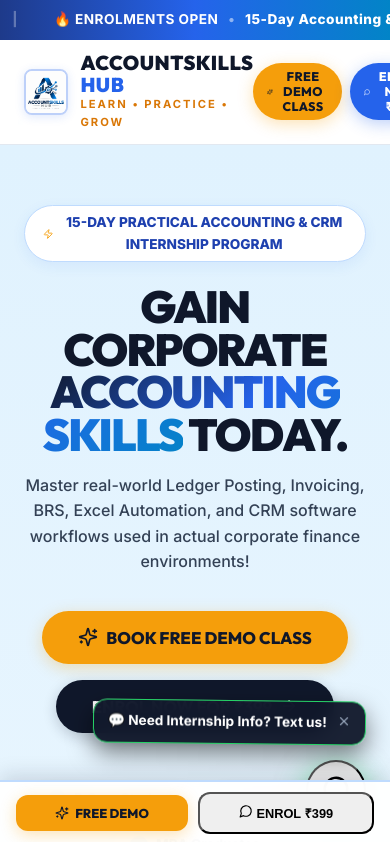
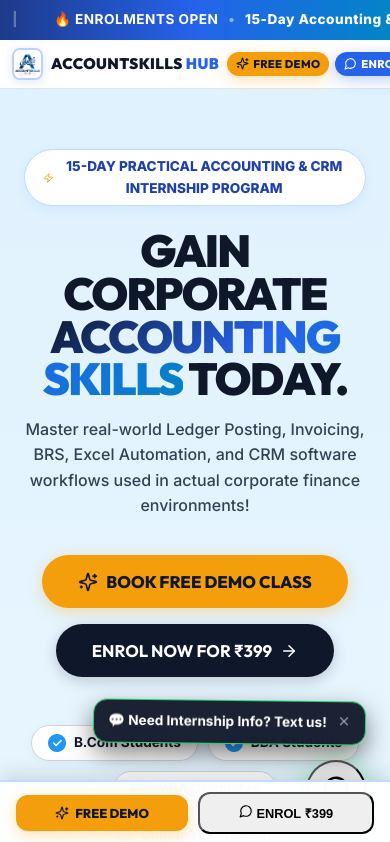
Before and after one commit to ranjeetkumarguptabro-maker/account-skills-hub, a React (Vite) app: page / in a window 390 px wide. Shown: the top 842 px of the page. Built offline with nearby package versions, Linux system fonts and the light colour scheme.

Commit message:
Optimize Navbar mobile responsiveness for ultra-sleek header layout

```diff
--- a/src/components/Navbar.jsx
+++ b/src/components/Navbar.jsx
@@ -63,42 +63,47 @@
         borderBottom: scrolled ? '1px solid rgba(37, 99, 235, 0.2)' : '1px solid #E2E8F0',
         boxShadow: scrolled ? '0 4px 20px rgba(15, 23, 42, 0.06)' : 'none'
       }}>
-        <div style={{
+        <div className="nav-container" style={{
           maxWidth: '1280px',
           margin: '0 auto',
           padding: '12px 24px',
           display: 'flex',
           alignItems: 'center',
-          justifyContent: 'space-between'
+          justifyContent: 'space-between',
+          gap: '8px'
         }}>
           {/* Brand Logo & Name */}
-          <a href="#" style={{ display: 'flex', alignItems: 'center', gap: '12px', textDecoration: 'none' }}>
+          <a href="#" style={{ display: 'flex', alignItems: 'center', gap: '8px', textDecoration: 'none' }}>
             <img
               src={logoImg}
               alt="AccountSkills Hub Logo"
+              className="nav-logo-img"
               style={{
-                height: '46px',
+                height: '44px',
                 borderRadius: '8px',
                 border: '2px solid rgba(37, 99, 235, 0.3)',
-                boxShadow: '0 2px 10px rgba(37, 99, 235, 0.15)'
+                boxShadow: '0 2px 10px rgba(37, 99, 235, 0.15)',
+                transition: 'height 0.2s ease'
               }}
             />
             <div>
-              <div style={{
+              <div className="nav-brand-title" style={{
                 fontFamily: 'var(--font-heading)',
                 fontWeight: 900,
                 fontSize: '1.25rem',
                 color: '#0F172A',
                 lineHeight: 1.1,
-                letterSpacing: '0.5px'
+                letterSpacing: '0.4px',
+                whiteSpace: 'nowrap'
               }}>
                 ACCOUNTSKILLS <span style={{ color: '#2563EB' }}>HUB</span>
               </div>
-              <div style={{
-                fontSize: '0.7rem',
+              <div className="nav-brand-tagline" style={{
+                fontSize: '0.68rem',
                 fontWeight: 700,
                 color: '#D97706',
-                letterSpacing: '2px'
+                letterSpacing: '1.5px',
+                marginTop: '1px'
               }}>
                 LEARN • PRACTICE • GROW
               </div>
@@ -120,34 +125,36 @@
           </nav>
 
           {/* Action CTAs */}
-          <div style={{ display: 'flex', alignItems: 'center', gap: '8px' }}>
+          <div style={{ display: 'flex', alignItems: 'center', gap: '6px' }}>
             <button
-              className="btn-gold"
+              className="btn-gold nav-btn"
               onClick={() => onOpenModal('demo')}
               style={{
-                padding: '6px 14px',
+                padding: '6px 12px',
                 fontSize: '0.78rem',
                 fontWeight: 800,
-                letterSpacing: '0.4px',
+                letterSpacing: '0.3px',
                 borderRadius: '9999px',
-                gap: '5px'
+                gap: '4px',
+                whiteSpace: 'nowrap'
               }}
             >
-              <Sparkles size={14} /> FREE DEMO CLASS
+              <Sparkles size={13} /> FREE DEMO<span className="hide-mobile-word">&nbsp;CLASS</span>
             </button>
             <button
-              className="btn-primary"
+              className="btn-primary nav-btn"
               onClick={() => onOpenModal('enroll')}
               style={{
-                padding: '6px 14px',
+                padding: '6px 12px',
                 fontSize: '0.78rem',
                 fontWeight: 800,
-                letterSpacing: '0.4px',
+                letterSpacing: '0.3px',
                 borderRadius: '9999px',
-                gap: '5px'
+                gap: '4px',
+                whiteSpace: 'nowrap'
               }}
             >
-              <MessageCircle size={14} /> ENROL NOW ₹399
+              <MessageCircle size={13} /> ENROL<span className="hide-mobile-word">&nbsp;NOW</span> ₹399
             </button>
           </div>
         </div>
@@ -171,6 +178,28 @@
         @media (max-width: 900px) {
           .desktop-nav { display: none !important; }
         }
+
+        @media (max-width: 600px) {
+          .nav-container {
+            padding: 8px 12px !important;
+          }
+          .nav-logo-img {
+            height: 32px !important;
+          }
+          .nav-brand-title {
+            font-size: 0.95rem !important;
+          }
+          .nav-brand-tagline {
+            display: none !important;
+          }
+          .nav-btn {
+            padding: 5px 9px !important;
+            font-size: 0.7rem !important;
+          }
+          .hide-mobile-word {
+            display: none !important;
+          }
+        }
       `}</style>
     </>
   );
```
